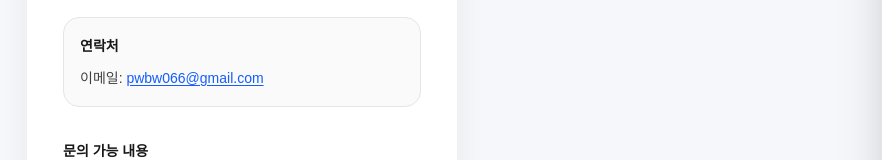
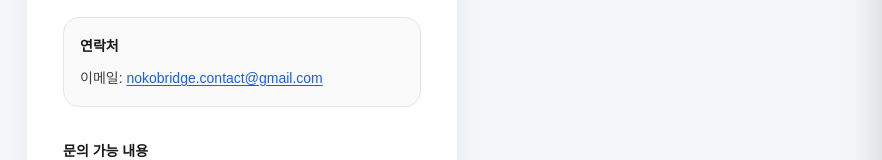
Before and after one commit to parkdaewoon/calculator, a Next.js app: page /contact in a window 1280 px wide. Shown: the part 285-445 px from the top of the page, without its empty margins (398-1280 px from the left). Built offline with nearby package versions, Linux system fonts and the light colour scheme; no server answers.

Commit message:
calendar / pension / allowance update

```diff
--- a/app/contact/page.tsx
+++ b/app/contact/page.tsx
@@ -22,7 +22,7 @@ export default function ContactPage() {
             href="mailto:contact@example.com"
             className="font-medium text-blue-600 underline underline-offset-2"
           >
-            pwbw066@gmail.com
+            nokobridge.contact@gmail.com
           </a>
         </p>
       </section>
--- a/app/privacy/page.tsx
+++ b/app/privacy/page.tsx
@@ -132,7 +132,7 @@ export default function PrivacyPage() {
         <p>서비스의 개인정보 보호 관련 문의는 아래로 연락하시기 바랍니다.</p>
 
         <p className="mt-2">
-          이메일: pwbw066@gmail.com
+          이메일: nokobridge.contact@gmail.com
         </p>
       </section>
 
--- a/app/robots.ts
+++ b/app/robots.ts
@@ -1,6 +1,6 @@
 import type { MetadataRoute } from "next";
 
-const siteUrl = "https://www.nokobridge.com";
+const siteUrl = "https://nokobridge.com";
 
 export default function robots(): MetadataRoute.Robots {
   return {
--- a/app/sitemap.ts
+++ b/app/sitemap.ts
@@ -1,13 +1,12 @@
 import type { MetadataRoute } from "next";
 
-const siteUrl = "https://www.nokobridge.com";
+const siteUrl = "https://nokobridge.com";
 
 export default function sitemap(): MetadataRoute.Sitemap {
   const routes = [
     "",
     "/salary",
     "/pension",
-    "/retirement",
     "/calendar",
     "/privacy",
     "/terms",
```
